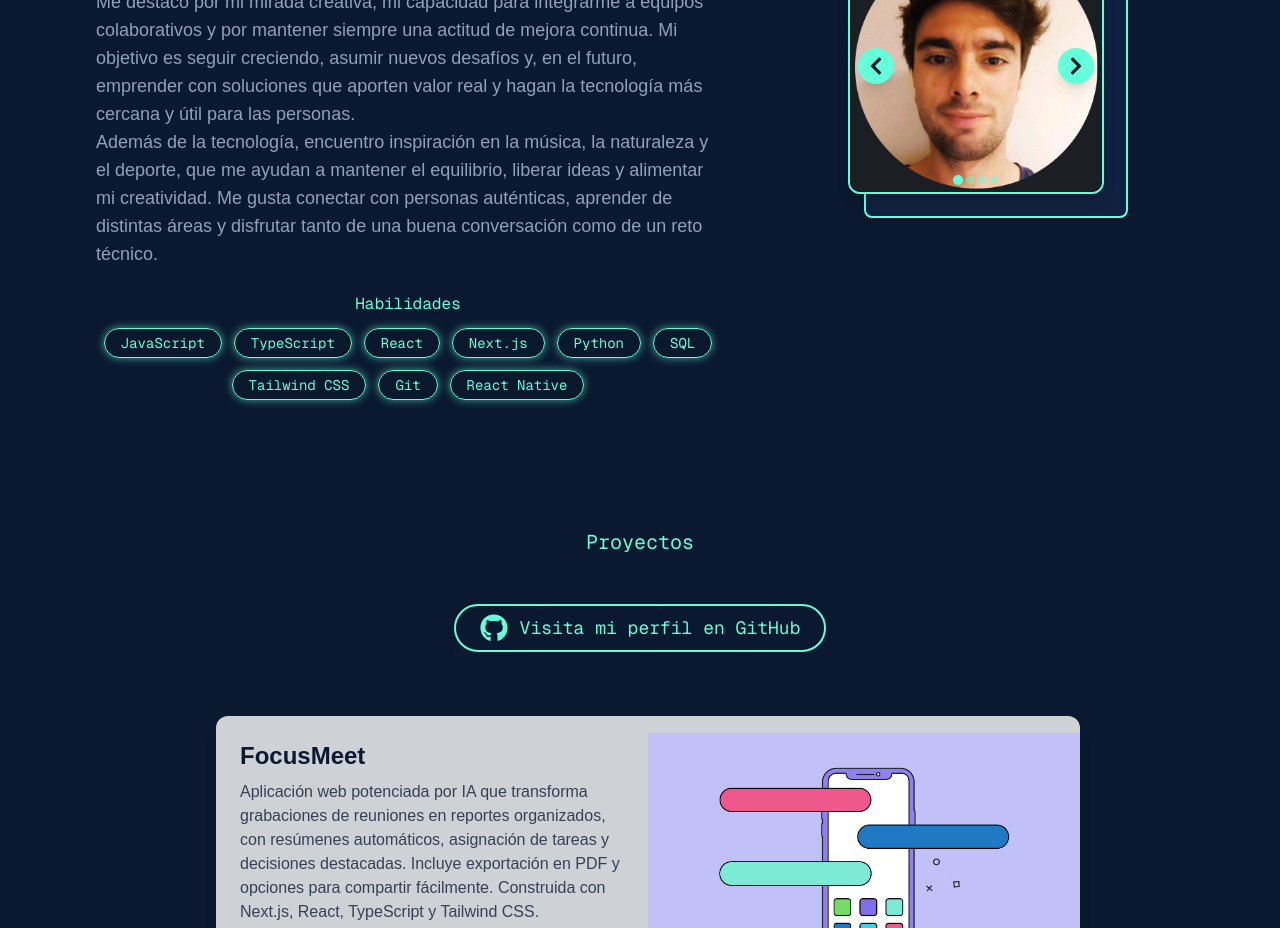
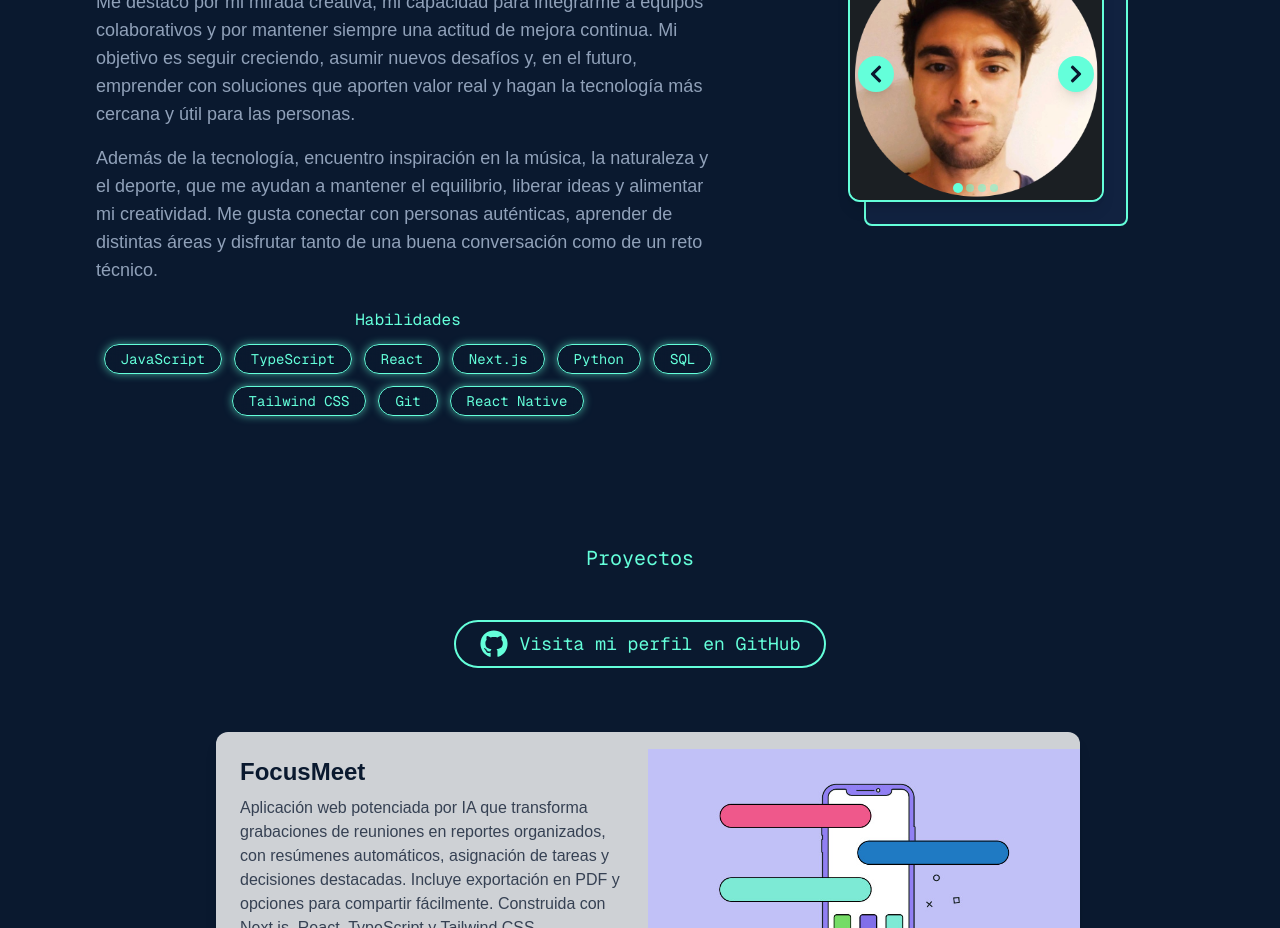
Before and after one commit to benjaghv/PersonalBrand, a Next.js app: page / in a window 1280 px wide. Shown: the part 1140-2068 px from the top of the page. Built offline with nearby package versions, Linux system fonts and the light colour scheme.

Commit message:
Space fix

```diff
--- a/src/app/page.tsx
+++ b/src/app/page.tsx
@@ -183,7 +183,7 @@ export default function Home() {
             <p className="text-lg text-slate-400">
             Me destaco por mi mirada creativa, mi capacidad para integrarme a equipos colaborativos y por mantener siempre una actitud de mejora continua. Mi objetivo es seguir creciendo, asumir nuevos desafíos y, en el futuro, emprender con soluciones que aporten valor real y hagan la tecnología más cercana y útil para las personas.
             </p>
-            <p className="text-lg text-slate-400">
+            <p className="text-lg text-slate-400 mt-4">
             Además de la tecnología, encuentro inspiración en la música, la naturaleza y el deporte, que me ayudan a mantener el equilibrio, liberar ideas y alimentar mi creatividad. Me gusta conectar con personas auténticas, aprender de distintas áreas y disfrutar tanto de una buena conversación como de un reto técnico.
             </p>
             <div className="mt-6">
```
